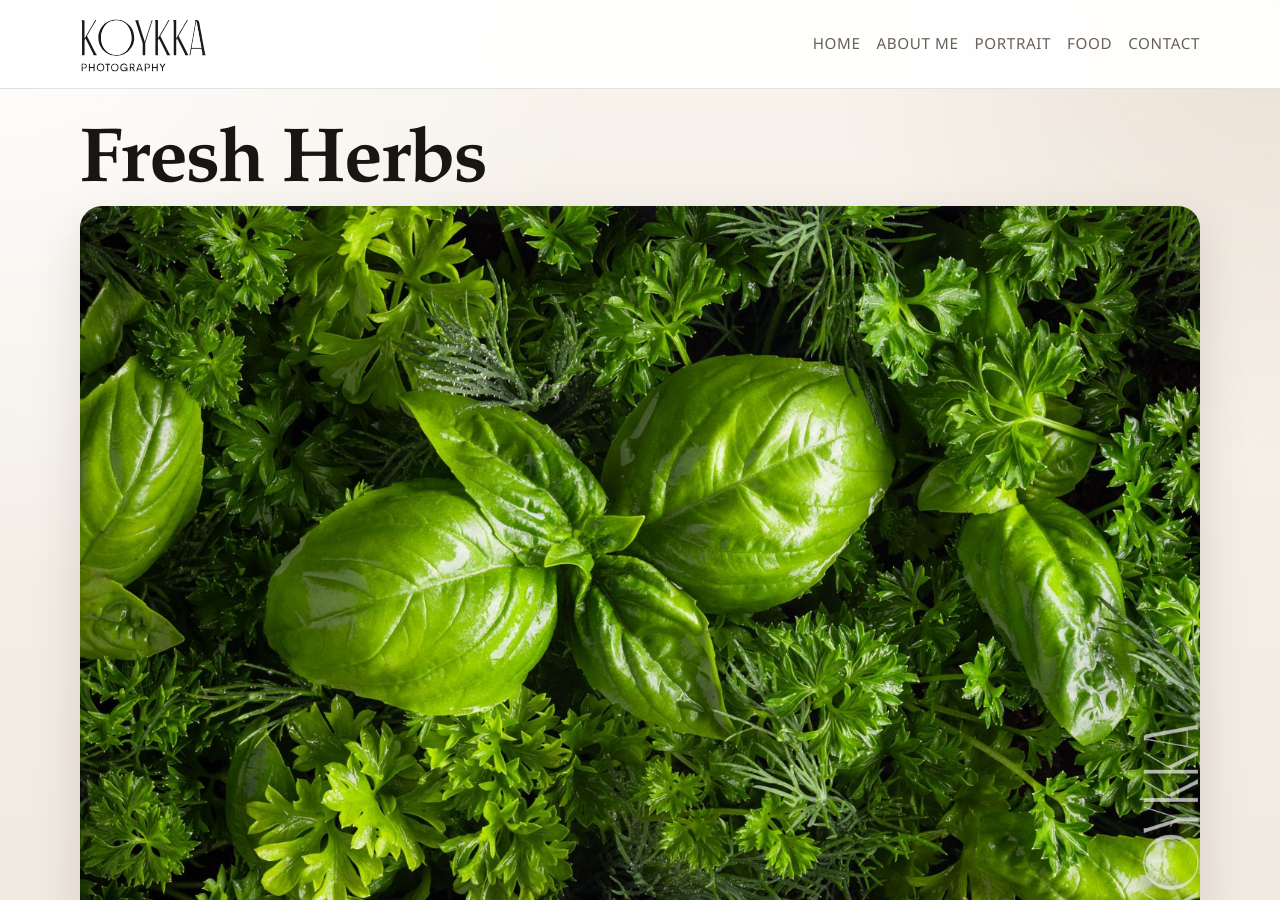
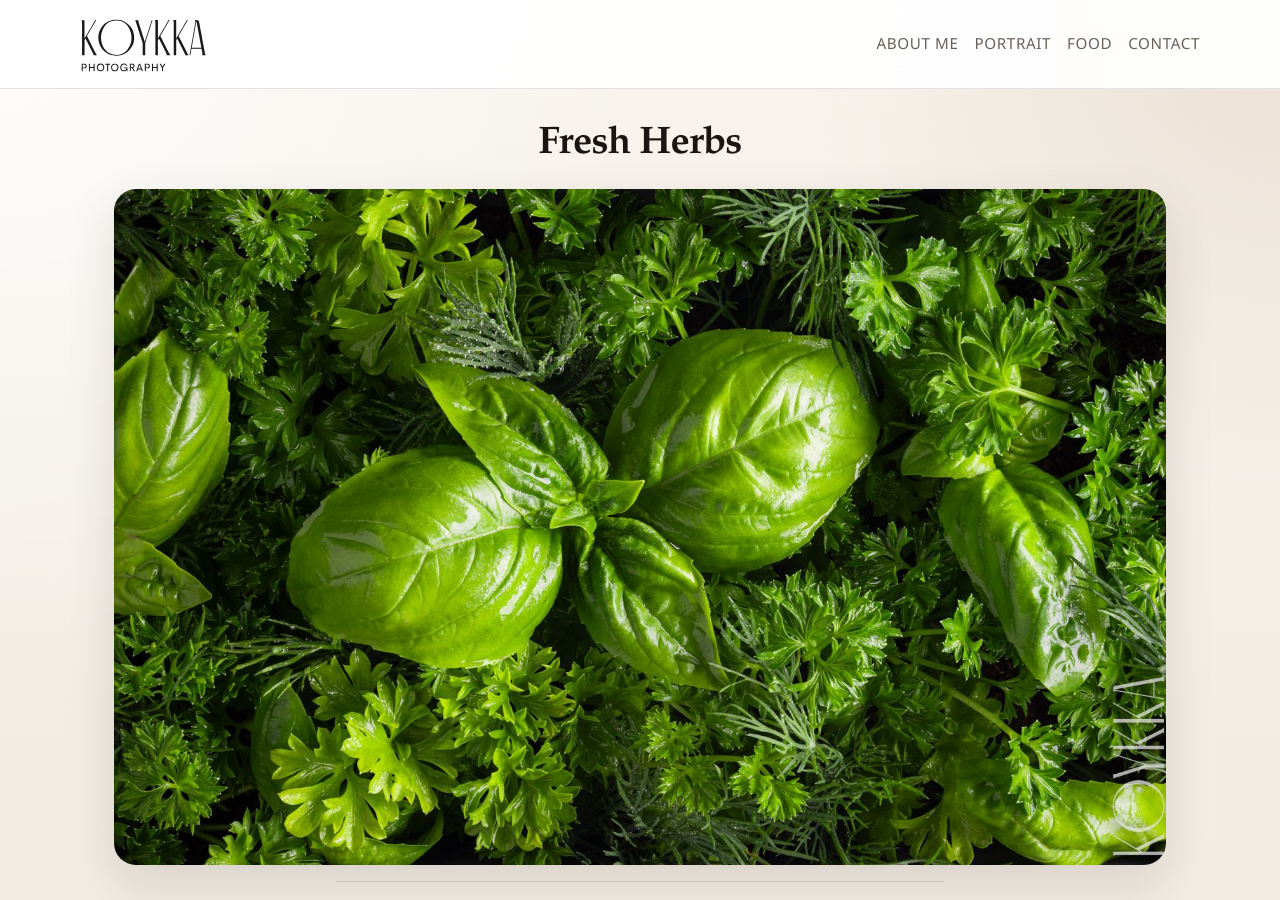
Before and after one commit to ktrattner/koykka, a Jekyll site: the page built from food/photo-1/index.md, in a window 1280 px wide and 900 px high. Built offline with Jekyll 4.4.1, drawn with Linux system fonts in a browser that asks for light colours; some of the changed text lies outside the part shown.

Commit message:
Further UI/UX improvements

```diff
--- a/_config.yml
+++ b/_config.yml
@@ -7,10 +7,22 @@ plugins:
   - jekyll-feed
   - jekyll-seo-tag
 
+defaults:
+  - scope:
+      path: "portrait"
+    values:
+      body_class: page-photo-detail
+      main_class: photo-detail
+      content_wrapper_class: photo-detail-flow
+  - scope:
+      path: "food"
+    values:
+      body_class: page-photo-detail
+      main_class: photo-detail
+      content_wrapper_class: photo-detail-flow
+
 # Simple navbar config
 navbar:
-  - title: Home
-    url: /
   - title: About Me
     url: /about/
   - title: Portrait
--- a/_includes/head.html
+++ b/_includes/head.html
@@ -5,10 +5,14 @@
   <meta name="viewport" content="width=device-width, initial-scale=1">
   <title>{{ page.title }} | {{ site.title }}</title>
   {%- seo -%}
-  <link rel="icon" href="{{ "/assets/images/koykka_logo.svg" | relative_url }}" type="image/svg+xml">
+  <link rel="icon" href="{{ "/assets/images/favicon.ico" | relative_url }}" sizes="any">
+  <link rel="icon" href="{{ "/assets/images/favicon.svg" | relative_url }}" type="image/svg+xml">
+  <link rel="icon" href="{{ "/assets/images/favicon-96x96.png" | relative_url }}" type="image/png" sizes="96x96">
+  <link rel="apple-touch-icon" href="{{ "/assets/images/apple-touch-icon.png" | relative_url }}">
+  <link rel="manifest" href="{{ "/assets/images/site.webmanifest" | relative_url }}">
   <link rel="stylesheet" href="{{ "/assets/css/style.css" | relative_url }}?v={{ site.time | date: '%s' }}">
 </head>
-<body>
+<body{% if page.body_class %} class="{{ page.body_class }}"{% endif %}>
   <header class="site-header">
     <div class="container">
       <a class="brand" href="{{ "/" | relative_url }}">
--- a/_layouts/default.html
+++ b/_layouts/default.html
@@ -1,17 +1,41 @@
 ---
 ---
 {% include head.html %}
-  <main class="container">
-    {{ content }}
+  <main class="container{% if page.main_class %} {{ page.main_class }}{% endif %}">
+    {% if page.content_wrapper_class %}
+      <article class="{{ page.content_wrapper_class }}">
+        {{ content }}
+      </article>
+    {% else %}
+      {{ content }}
+    {% endif %}
   </main>
   <footer class="site-footer">
-    <div class="container">
+    <div class="container footer-grid">
+      <div class="footer-brand">
+        <p class="footer-kicker">Koykka Photography</p>
+        <p class="footer-summary">Portrait and food photography shaped by warmth, texture, and a relaxed editorial eye.</p>
+      </div>
+      <nav class="footer-nav" aria-label="Footer">
+        <p class="footer-heading">Explore</p>
+        <ul class="footer-links">
+          {%- for item in site.navbar -%}
+            <li><a href="{{ item.url | relative_url }}">{{ item.title }}</a></li>
+          {%- endfor -%}
+        </ul>
+      </nav>
+      <div class="footer-connect">
+        <p class="footer-heading">Connect</p>
+        <a class="footer-instagram" href="https://www.instagram.com/koykka/" target="_blank" rel="noopener">
+          <img src="{{ '/assets/icons/instagram.svg' | relative_url }}" alt="" class="social-icon">
+          <span>@koykka</span>
+        </a>
+        <a class="footer-cta" href="{{ '/contact/' | relative_url }}">Start a project</a>
+      </div>
+    </div>
+    <div class="container footer-meta">
       <p>&copy; {{ "now" | date: "%Y" }} Brandon Koykka</p>
-      <div class="footer-social">
-        <a href="https://www.instagram.com/koykka/" target="_blank" rel="noopener">
-          <img src="{{ '/assets/icons/instagram.svg' | relative_url }}" alt="Instagram" class="social-icon">
-        </a>
-      </div>
+      <p>Muskoka, Ontario</p>
     </div>
   </footer>
 </body>
--- a/assets/css/style.css
+++ b/assets/css/style.css
@@ -131,6 +131,34 @@ a:active {
 main.container {
   flex: 1 0 auto;
   padding: 2.25rem 0 0;
+}
+
+.photo-detail {
+  padding-top: 1.6rem;
+  padding-bottom: 3rem;
+}
+
+.photo-detail-flow {
+  --detail-copy-width: min(100%, 38rem);
+  display: grid;
+  justify-items: center;
+}
+
+.photo-detail-flow > h1 {
+  width: var(--detail-copy-width);
+  margin: 0 auto 1.5rem;
+  font-size: clamp(1.7rem, 3vw, 2.5rem);
+  text-align: center;
+}
+
+.photo-detail-flow > p {
+  width: 100%;
+  margin: 0;
+}
+
+.photo-detail-flow > p:not(.caption) {
+  display: flex;
+  justify-content: center;
 }
 
 h1,
@@ -608,27 +636,122 @@ p {
 }
 
 .site-footer {
-  margin-top: 2rem;
+  margin-top: 3rem;
   border-top: 1px solid var(--line);
   color: var(--muted);
+  background: linear-gradient(180deg, rgba(255, 252, 247, 0.2), rgba(255, 252, 247, 0.75));
 }
 
-.site-footer .container {
+.footer-grid {
+  display: grid;
+  grid-template-columns: minmax(0, 1.6fr) minmax(12rem, 0.8fr) minmax(13rem, 1fr);
+  gap: 2rem 3rem;
+  padding: 2.35rem 0 1.75rem;
+  align-items: start;
+}
+
+.footer-kicker,
+.footer-heading {
+  margin: 0 0 0.8rem;
+  color: var(--accent-deep);
+  font-size: 0.82rem;
+  font-weight: 700;
+  letter-spacing: 0.16em;
+  text-transform: uppercase;
+}
+
+.footer-summary {
+  max-width: 28rem;
+  margin: 0;
+  font-size: 1rem;
+  line-height: 1.75;
+}
+
+.footer-links {
+  list-style: none;
+  margin: 0;
+  padding: 0;
+  display: grid;
+  gap: 0.65rem;
+}
+
+.footer-links a,
+.footer-email,
+.footer-instagram,
+.footer-cta {
+  width: fit-content;
+}
+
+.footer-links a,
+.footer-email,
+.footer-instagram {
+  color: var(--ink);
+}
+
+.footer-links a:hover,
+.footer-links a:active,
+.footer-email:hover,
+.footer-email:active,
+.footer-instagram:hover,
+.footer-instagram:active {
+  color: var(--accent-deep);
+  text-decoration: none;
+}
+
+.footer-connect {
+  display: grid;
+  gap: 0.8rem;
+  justify-items: start;
+}
+
+.footer-email {
+  font-weight: 600;
+}
+
+.footer-instagram {
+  display: inline-flex;
+  align-items: center;
+  gap: 0.55rem;
+}
+
+.footer-cta,
+.footer-cta:visited {
+  display: inline-flex;
+  align-items: center;
+  justify-content: center;
+  min-height: 2.85rem;
+  padding: 0.72rem 1.15rem;
+  border-radius: 999px;
+  border: 1px solid var(--line);
+  background: rgba(255, 255, 255, 0.82);
+  color: var(--ink);
+  font-size: 0.92rem;
+  font-weight: 600;
+  text-decoration: none;
+  box-shadow: 0 8px 18px rgba(32, 20, 13, 0.06);
+  transition: transform 160ms ease, border-color 160ms ease, background 160ms ease;
+}
+
+.footer-cta:hover,
+.footer-cta:active {
+  background: rgba(255, 255, 255, 0.96);
+  border-color: rgba(111, 69, 41, 0.24);
+  text-decoration: none;
+  transform: translateY(-1px);
+}
+
+.footer-meta {
   display: flex;
   align-items: center;
   justify-content: space-between;
   gap: 1rem;
-  padding: 1.4rem 0 2rem;
+  padding: 1rem 0 1.75rem;
+  border-top: 1px solid var(--line);
+  font-size: 0.92rem;
 }
 
-.footer-social {
-  text-align: left;
-}
-
-.footer-social a {
-  display: inline-flex;
-  align-items: center;
-  gap: 6px;
+.footer-meta p {
+  margin: 0;
 }
 
 .social-icon {
@@ -666,6 +789,7 @@ p {
 .portfolio-img {
   width: 100%;
   height: auto;
+  margin-inline: auto;
   border-radius: var(--radius);
   box-shadow: var(--shadow);
 }
@@ -677,6 +801,15 @@ p {
 .banner,
 .logo-banner {
   margin: 0 0 1rem;
+}
+
+@media (min-width: 921px) {
+  .page-photo-detail .portfolio-img {
+    width: auto;
+    max-width: min(100%, 72rem);
+    max-height: calc(100vh - 14rem);
+    height: auto;
+  }
 }
 
 .tile-grid {
@@ -732,6 +865,25 @@ p {
   line-height: 1.7;
 }
 
+.photo-detail-flow > .caption {
+  width: var(--detail-copy-width);
+  max-width: var(--detail-copy-width);
+  margin: 1rem auto 2.1rem;
+  padding-top: 0;
+  border-top: 0;
+  font-size: 1rem;
+  text-align: left;
+}
+
+.photo-detail-flow > .caption::before {
+  content: "";
+  display: block;
+  width: 100%;
+  height: 1px;
+  margin-bottom: 1rem;
+  background: var(--line);
+}
+
 .nav-links,
 .photo-navigation {
   display: flex;
@@ -741,6 +893,14 @@ p {
   margin: 2.35rem 0 0;
   padding-top: 1rem;
   border-top: 1px solid var(--line);
+}
+
+.photo-detail-flow > .photo-navigation {
+  width: var(--detail-copy-width);
+  justify-content: space-between;
+  margin: 0 auto;
+  padding-top: 0.4rem;
+  border-top: 0;
 }
 
 .nav-links a,
@@ -806,7 +966,6 @@ p {
 
 @media (max-width: 920px) {
   .site-header .container,
-  .site-footer .container,
   .hero,
   .about-band,
   .page-hero {
@@ -843,6 +1002,14 @@ p {
 
   .food-card-feature {
     grid-column: span 1;
+  }
+
+  .footer-grid {
+    grid-template-columns: 1fr 1fr;
+  }
+
+  .footer-brand {
+    grid-column: 1 / -1;
   }
 }
 
@@ -888,7 +1055,10 @@ p {
     margin-left: 0;
   }
 
-  .site-footer .container {
+  .footer-grid,
+  .footer-meta {
+    grid-template-columns: 1fr;
+    flex-direction: column;
     align-items: flex-start;
   }
 }
```
Also changed, not shown: assets/images/apple-touch-icon.png (added), assets/images/favicon-96x96.png (added), assets/images/favicon.ico (added), assets/images/favicon.svg (added), assets/images/koykka_logo.svg, assets/images/site.webmanifest (added), assets/images/web-app-manifest-192x192.png (added), assets/images/web-app-manifest-512x512.png (added).
